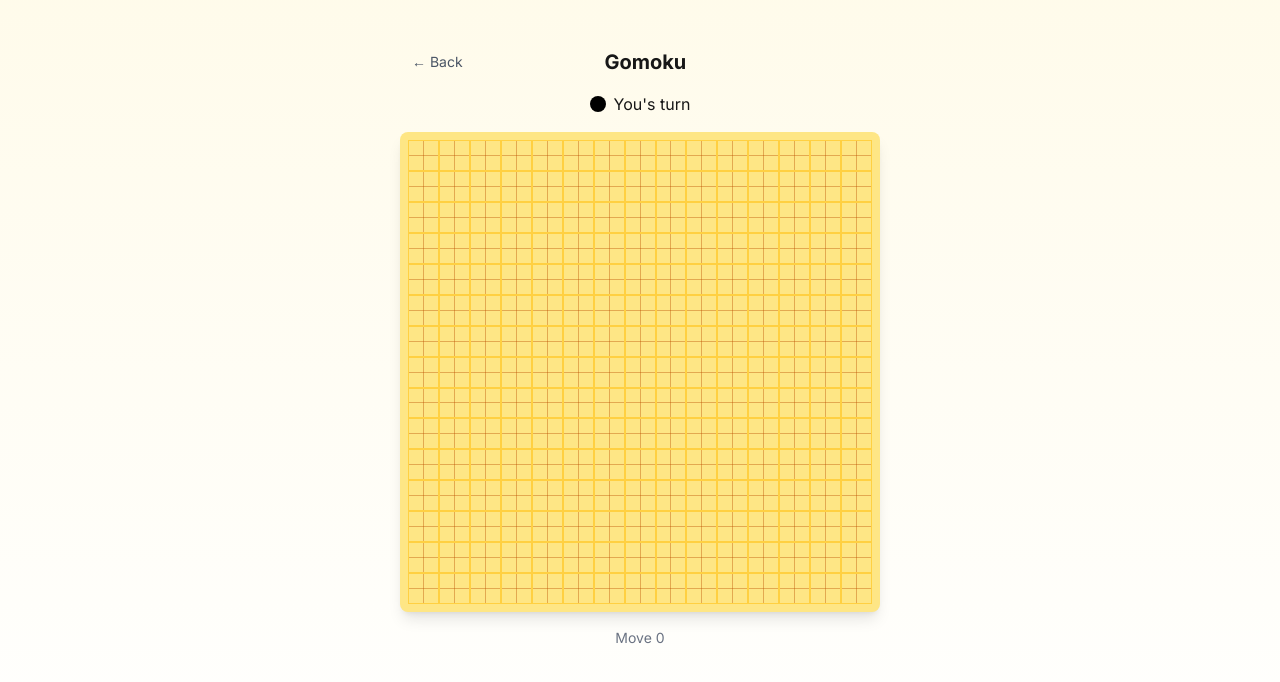
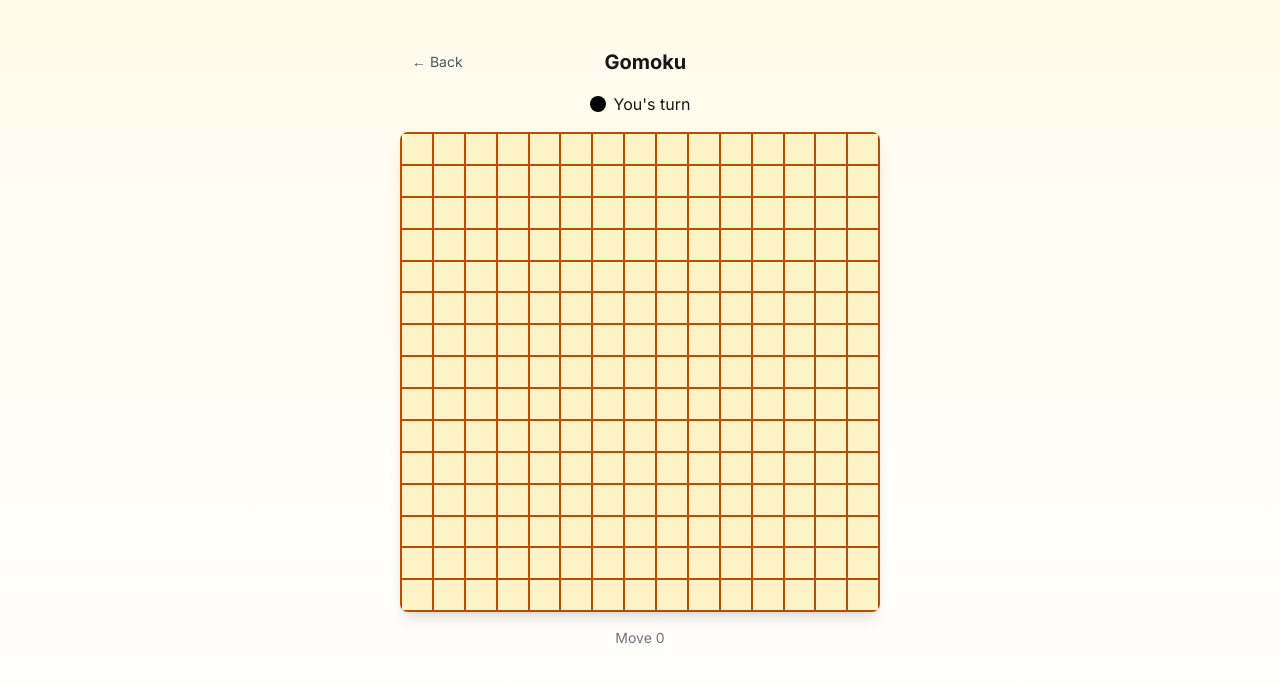
Before and after one commit to joe-rlo/gomoku-arena, a Next.js app: page / in a window 1280 px wide. Both pictures are taken after a click on the button "Start Game". Shown: the top 682 px of the page. Built offline with nearby package versions, Linux system fonts and the light colour scheme.

Commit message:
Fix board style - cell-based grid instead of Go-style intersections

```diff
--- a/src/components/Board.tsx
+++ b/src/components/Board.tsx
@@ -1,6 +1,6 @@
 'use client';
 
-import { Board as BoardType, BOARD_SIZE, Player } from '@/lib/game';
+import { Board as BoardType, BOARD_SIZE } from '@/lib/game';
 
 interface BoardProps {
   board: BoardType;
@@ -28,7 +28,7 @@
   return (
     <div className="w-full max-w-[min(90vw,500px)] mx-auto aspect-square">
       <div
-        className="grid gap-0 bg-amber-200 p-2 rounded-lg shadow-lg"
+        className="grid gap-[2px] bg-amber-700 p-[2px] rounded-lg shadow-lg"
         style={{
           gridTemplateColumns: `repeat(${BOARD_SIZE}, 1fr)`,
           gridTemplateRows: `repeat(${BOARD_SIZE}, 1fr)`,
@@ -42,37 +42,31 @@
               disabled={disabled || cell !== 0}
               className={`
                 aspect-square flex items-center justify-center
-                border border-amber-400/50 relative
-                ${cell === 0 ? 'hover:bg-amber-300/50 cursor-pointer' : 'cursor-default'}
+                bg-amber-100 relative
+                ${cell === 0 ? 'hover:bg-amber-200 cursor-pointer' : 'cursor-default'}
                 ${disabled ? 'cursor-not-allowed' : ''}
                 touch-manipulation
               `}
               style={{ minHeight: 0 }}
             >
-              {/* Grid lines */}
-              <div className="absolute inset-0 flex items-center justify-center pointer-events-none">
-                <div className="absolute w-full h-px bg-amber-700/40" />
-                <div className="absolute h-full w-px bg-amber-700/40" />
-              </div>
-
               {/* Stone */}
               {cell !== 0 && (
                 <div
                   className={`
-                    w-[85%] h-[85%] rounded-full z-10 transition-all duration-150
+                    w-[80%] h-[80%] rounded-full transition-all duration-150
                     ${cell === 1
-                      ? 'bg-gradient-to-br from-gray-700 to-black shadow-md'
-                      : 'bg-gradient-to-br from-white to-gray-200 shadow-md border border-gray-300'
+                      ? 'bg-gradient-to-br from-gray-600 to-gray-900 shadow-lg'
+                      : 'bg-gradient-to-br from-white to-gray-100 shadow-lg border border-gray-300'
                     }
-                    ${isWinningCell(rowIndex, colIndex) ? 'ring-4 ring-green-400 ring-opacity-75' : ''}
-                    ${isLastMove(rowIndex, colIndex) ? 'ring-2 ring-blue-400' : ''}
+                    ${isWinningCell(rowIndex, colIndex) ? 'ring-4 ring-green-500' : ''}
+                    ${isLastMove(rowIndex, colIndex) ? 'ring-2 ring-blue-500' : ''}
                   `}
                 />
               )}
 
-              {/* Hover indicator */}
+              {/* Hover indicator for empty cells */}
               {cell === 0 && !disabled && (
-                <div className="absolute w-[60%] h-[60%] rounded-full bg-gray-400/20 opacity-0 hover:opacity-100 z-10" />
+                <div className="absolute w-[50%] h-[50%] rounded-full bg-gray-400/30 opacity-0 hover:opacity-100" />
               )}
             </button>
           ))
```
